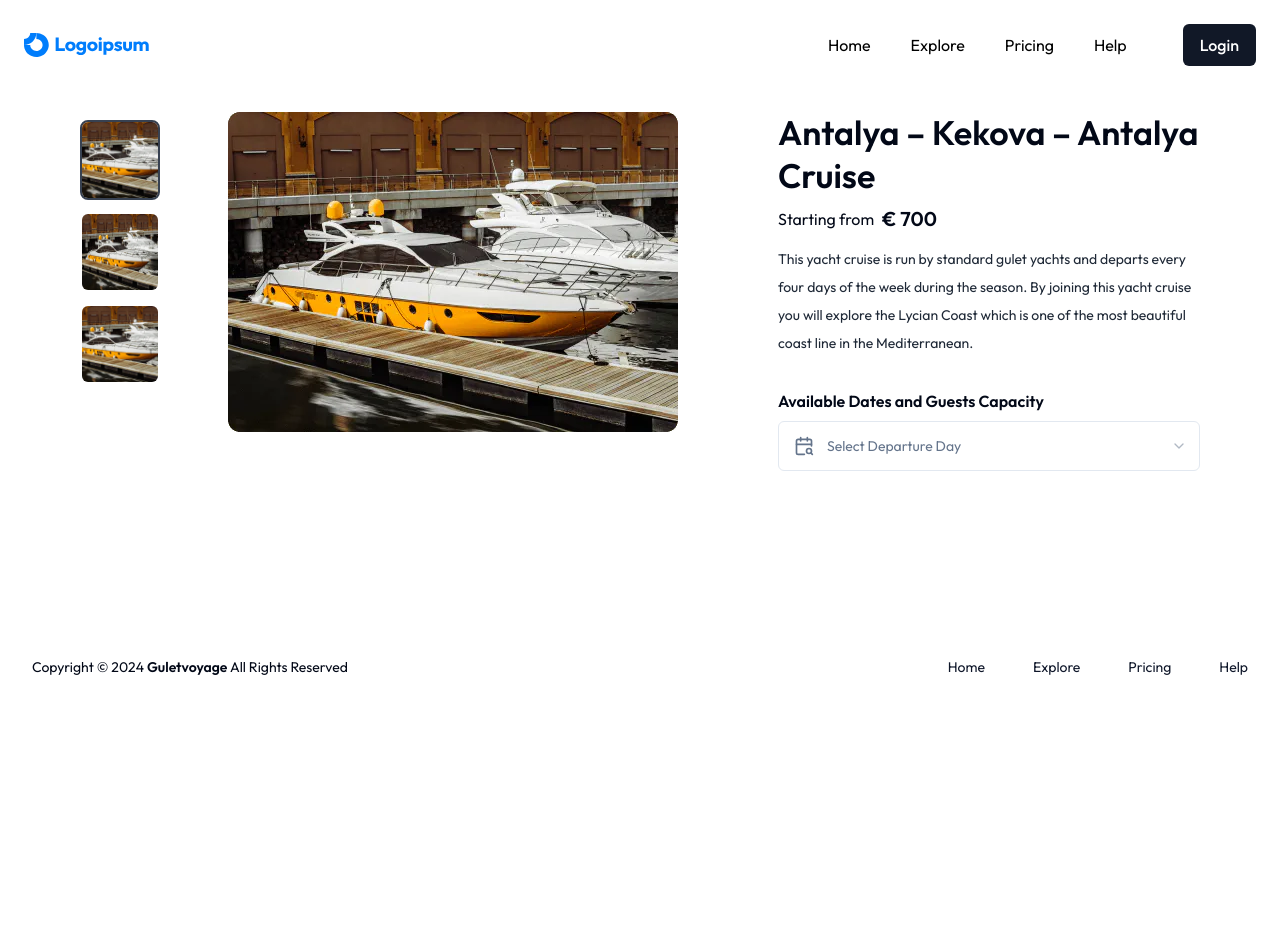
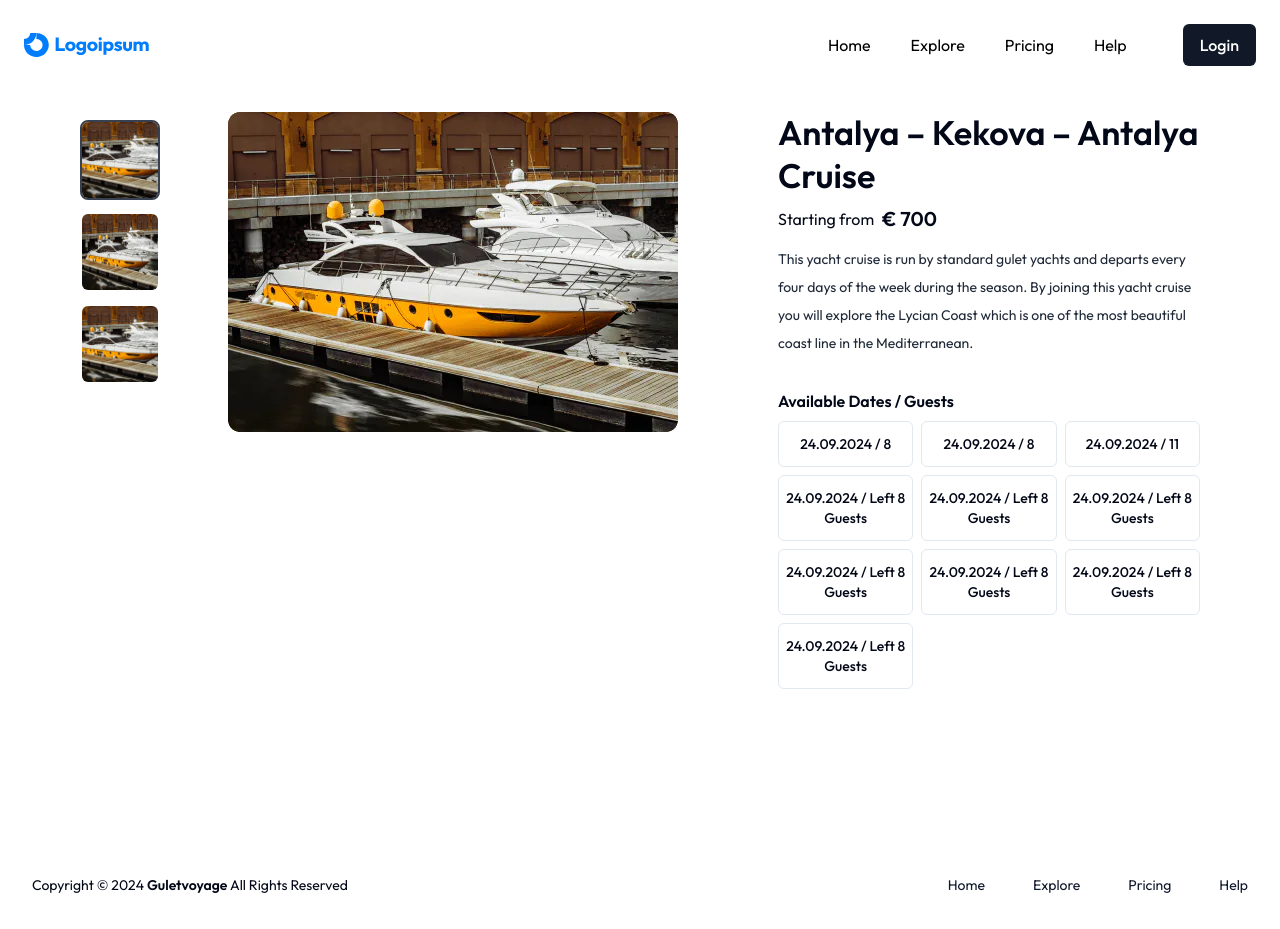
Before and after one commit to adebisiii/cabin-charter-next, a Next.js app: page /tour-detail/1 in a window 1280 px wide. Before the commit the page ends 800 px from the top, so only its background shows below. Built offline with nearby package versions, Linux system fonts and the light colour scheme.

Commit message:
tour dates

```diff
--- a/app/tour-detail/[slug]/page.tsx
+++ b/app/tour-detail/[slug]/page.tsx
@@ -1,6 +1,5 @@
 import TourDetailCarousel from "@/components/TourDetailCarousel"
-import { Select, SelectContent, SelectItem, SelectTrigger, SelectValue } from "@/components/ui/select"
-import { CalendarSearch } from "lucide-react"
+import { User } from "lucide-react"
 
 const TourDetail = () => {
   return (
@@ -8,7 +7,7 @@ const TourDetail = () => {
       <div className="max-w-[1440px] px-5 md:px-10 mx-auto">
         <div className="flex flex-col lg:flex-row md:px-10 gap-[50px] lg:gap-[100px]">
           {/* left column start */}
-          <div className="w-full md:w-auto flex-none max-w-[500px] lg:max-w-full mx-auto lg:mx-0">
+          <div className="w-full md:w-auto flex- max-w-[500px] lg:max-w-full mx-auto lg:mx-0">
             <TourDetailCarousel />
           </div>
           {/* left column end */}
@@ -32,31 +31,39 @@ const TourDetail = () => {
             {/* Tour Avaliable Dates Start */}
             <div className="mb-10">
               <div className="flex mb-2 text-md font-semibold">
-                Available Dates and Guests Capacity
+                Available Dates / Guests
               </div>
-              <div className="relative mb-3">
-                <div className="pointer-events-none absolute inset-y-0 left-0 flex items-center pl-2 sm:pl-4">
-                  <CalendarSearch className="w-5 h-5 text-slate-500" />
+              <div className="grid grid-cols-3 gap-2 text-sm">
+                <div className="border rounded-md text-center py-3 font-medium">
+                  24.09.2024 / 8
                 </div>
-                <Select>
-                  <SelectTrigger className="font-normal text-slate-500 pl-12 py-6 text-[14px] ring-0 ring-slate-300 focus:ring-0 focus-visible:ring-inset focus-visible:ring-slate-500">
-                    <SelectValue placeholder="Select Departure Day" />
-                  </SelectTrigger>
-                  <SelectContent>
-                    <SelectItem value="3">
-                      <div className="flex !justify-between items-center">
-                        <span className="mr-4">24.08.2024</span>
-                        <span>9 Persons</span>
-                      </div>
-                    </SelectItem>
-                    <SelectItem value="7">
-                      <div className="flex !justify-between items-center">
-                        <span className="mr-4">31.08.2024</span>
-                        <span>3 Persons</span>
-                      </div>
-                    </SelectItem>
-                  </SelectContent>
-                </Select>
+                <div className="border rounded-md text-center py-3 font-medium">
+                  24.09.2024 / 8
+                </div>
+                <div className="border rounded-md text-center py-3 font-medium">
+                  24.09.2024 / 11
+                </div>
+                <div className="border rounded-md text-center py-3 font-medium">
+                  24.09.2024 / Left 8 Guests
+                </div>
+                <div className="border rounded-md text-center py-3 font-medium">
+                  24.09.2024 / Left 8 Guests
+                </div>
+                <div className="border rounded-md text-center py-3 font-medium">
+                  24.09.2024 / Left 8 Guests
+                </div>
+                <div className="border rounded-md text-center py-3 font-medium">
+                  24.09.2024 / Left 8 Guests
+                </div>
+                <div className="border rounded-md text-center py-3 font-medium">
+                  24.09.2024 / Left 8 Guests
+                </div>
+                <div className="border rounded-md text-center py-3 font-medium">
+                  24.09.2024 / Left 8 Guests
+                </div>
+                <div className="border rounded-md text-center py-3 font-medium">
+                  24.09.2024 / Left 8 Guests
+                </div>
               </div>
             </div>
 
```
